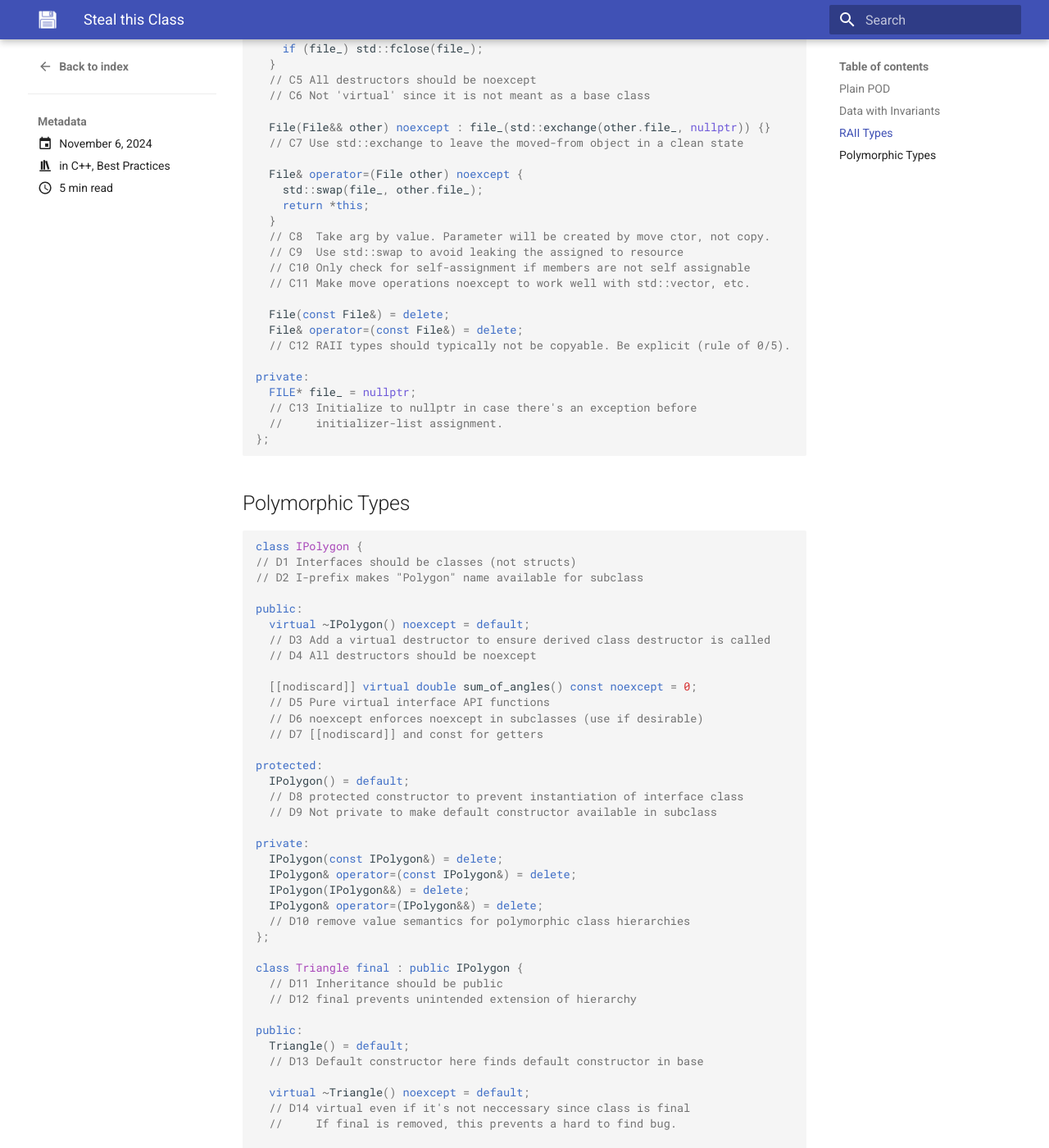
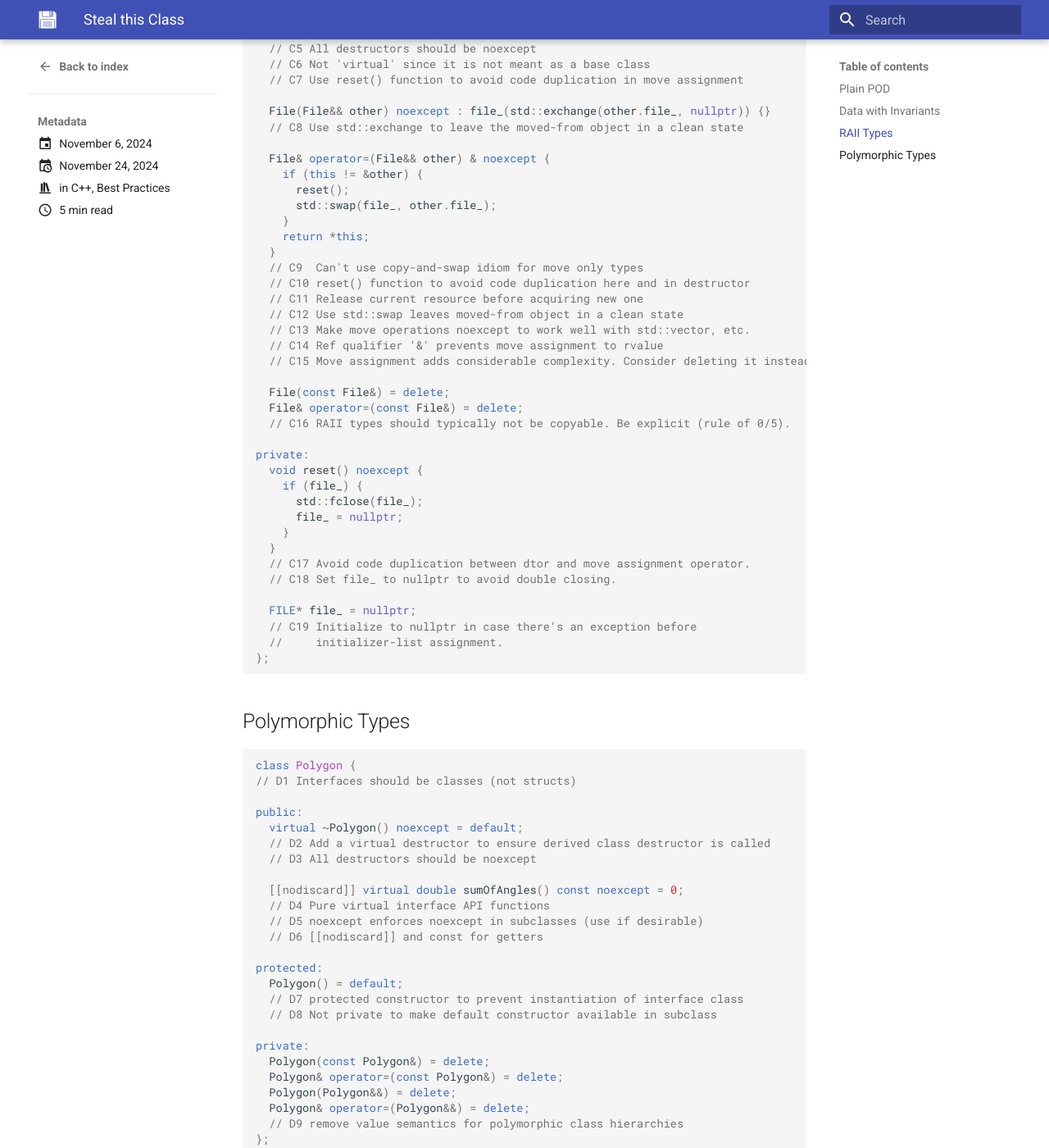
Before and after one commit to 4ZM/4zm.github.io, an MkDocs documentation site: the page built from docs/posts/2024-11-06-steal-this-class/steal-this-class.md, in a window 1280 px wide and 1400 px high, scrolled down 2457 px. Shown: the whole window at 82% size. Built offline with MkDocs 1.6.1 and Material for MkDocs 9.7.7, drawn with Linux system fonts in a browser that asks for light colours; some of the changed text lies outside the part shown.

Commit message:
update steal this class post

````diff
--- a/docs/posts/2024-11-06-steal-this-class/steal-this-class.md
+++ b/docs/posts/2024-11-06-steal-this-class/steal-this-class.md
@@ -1,6 +1,9 @@
 ---
 draft: false
-date: 2024-11-06
+date:
+date:
+  created: 2024-11-06
+  updated: 2024-11-24
 slug: steal-this-class
 categories:
   - C++
@@ -60,7 +63,7 @@ public:
   //    unintentional implicit conversion.
   // B5 Limit duplication in constructor bodies with delegating constructors
 
-  constexpr Circle(const Point & center, float radius) :
+  constexpr Circle(const Point& center, float radius) :
     center_(center), radius_(radius < 0.0f ? 0.0f : radius) {}
   // B6 Handle pre-condition violations and preserve class invariants
   //    by truncation or throwing. Throw unless constructor is constexpr.
@@ -69,12 +72,12 @@ public:
   //    Don't offer this constructor to avoid confusion with argument order
   //    at the call site, i.e. Circle{radius, x, y}
 
-  [[nodiscard]] constexpr const Point & getCenter() const noexcept { return center_; }
+  [[nodiscard]] constexpr const Point& getCenter() const noexcept { return center_; }
   // B8  Use both constexpr and const
   // B9  Use [[nodiscard]] where it's clearly a bug to not use a return value
   // B10 All logically non-mutating functions should be const
 
-  constexpr void setCenter(const Point & center) { center_ = center; }
+  constexpr void setCenter(const Point& center) { center_ = center; }
   // B11 Setters can often not be noexcept since they might copy and allocate
   //     In this case it would be fine, but not in general.
 
@@ -111,36 +114,50 @@ public:
       : file_(std::fopen(fileName.c_str(), "r")) {
     if (!file_) throw std::runtime_error("Failed to open file");
   }
-  // C2 [[nodiscard]] on constructors prevents forgetting to name the RAII.
+  // C2 [[nodiscard]] on constructors prevents forgetting to name the RAII object.
   //    Especially important if the 'resource' is a side-effect, like a lock.
   // C3 Use exceptions to signal errors
   // C4 Make single-arg constructor 'explicit' to prevent implicit conversion.
 
-  ~File() noexcept {
-    if (file_) std::fclose(file_);
-  }
+  ~File() noexcept { reset(); }
   // C5 All destructors should be noexcept
   // C6 Not 'virtual' since it is not meant as a base class
+  // C7 Use reset() function to avoid code duplication in move assignment
 
   File(File&& other) noexcept : file_(std::exchange(other.file_, nullptr)) {}
-  // C7 Use std::exchange to leave the moved-from object in a clean state
+  // C8 Use std::exchange to leave the moved-from object in a clean state
 
-  File& operator=(File other) noexcept {
-    std::swap(file_, other.file_);
+  File& operator=(File&& other) & noexcept {
+    if (this != &other) {
+      reset();
+      std::swap(file_, other.file_);
+    }
     return *this;
   }
-  // C8  Take arg by value. Parameter will be created by move ctor, not copy.
-  // C9  Use std::swap to avoid leaking the assigned to resource
-  // C10 Only check for self-assignment if members are not self assignable
-  // C11 Make move operations noexcept to work well with std::vector, etc.
+  // C9  Can't use copy-and-swap idiom for move only types
+  // C10 reset() function to avoid code duplication here and in destructor
+  // C11 Release current resource before acquiring new one
+  // C12 Use std::swap leaves moved-from object in a clean state
+  // C13 Make move operations noexcept to work well with std::vector, etc.
+  // C14 Ref qualifier '&' prevents move assignment to rvalue
+  // C15 Move assignment adds considerable complexity. Consider deleting it instead.
 
   File(const File&) = delete;
   File& operator=(const File&) = delete;
-  // C12 RAII types should typically not be copyable. Be explicit (rule of 0/5).
+  // C16 RAII types should typically not be copyable. Be explicit (rule of 0/5).
 
 private:
+  void reset() noexcept {
+    if (file_) {
+      std::fclose(file_);
+      file_ = nullptr;
+    }
+  }
+  // C17 Avoid code duplication between dtor and move assignment operator.
+  // C18 Set file_ to nullptr to avoid double closing.
+
   FILE* file_ = nullptr;
-  // C13 Initialize to nullptr in case there's an exception before
+  // C19 Initialize to nullptr in case there's an exception before
   //     initializer-list assignment.
 };
 ```
@@ -148,51 +165,50 @@ private:
 ## Polymorphic Types
 
 ```cpp
-class IPolygon {
+class Polygon {
 // D1 Interfaces should be classes (not structs)
-// D2 I-prefix makes "Polygon" name available for subclass
 
 public:
-  virtual ~IPolygon() noexcept = default;
-  // D3 Add a virtual destructor to ensure derived class destructor is called
-  // D4 All destructors should be noexcept
+  virtual ~Polygon() noexcept = default;
+  // D2 Add a virtual destructor to ensure derived class destructor is called
+  // D3 All destructors should be noexcept
 
-  [[nodiscard]] virtual double sum_of_angles() const noexcept = 0;
-  // D5 Pure virtual interface API functions
-  // D6 noexcept enforces noexcept in subclasses (use if desirable)
-  // D7 [[nodiscard]] and const for getters
+  [[nodiscard]] virtual double sumOfAngles() const noexcept = 0;
+  // D4 Pure virtual interface API functions
+  // D5 noexcept enforces noexcept in subclasses (use if desirable)
+  // D6 [[nodiscard]] and const for getters
 
 protected:
-  IPolygon() = default;
-  // D8 protected constructor to prevent instantiation of interface class
-  // D9 Not private to make default constructor available in subclass
+  Polygon() = default;
+  // D7 protected constructor to prevent instantiation of interface class
+  // D8 Not private to make default constructor available in subclass
 
 private:
-  IPolygon(const IPolygon&) = delete;
-  IPolygon& operator=(const IPolygon&) = delete;
-  IPolygon(IPolygon&&) = delete;
-  IPolygon& operator=(IPolygon&&) = delete;
-  // D10 remove value semantics for polymorphic class hierarchies
+  Polygon(const Polygon&) = delete;
+  Polygon& operator=(const Polygon&) = delete;
+  Polygon(Polygon&&) = delete;
+  Polygon& operator=(Polygon&&) = delete;
+  // D9 remove value semantics for polymorphic class hierarchies
 };
 
-class Triangle final : public IPolygon {
-  // D11 Inheritance should be public
-  // D12 final prevents unintended extension of hierarchy
+class Triangle final : public Polygon {
+// D10 Inheritance should be public
+// D11 final prevents unintended extension of hierarchy
 
 public:
   Triangle() = default;
-  // D13 Default constructor here finds default constructor in base
+  // D12 Default constructor here finds default constructor in base
 
   virtual ~Triangle() noexcept = default;
-  // D14 virtual even if it's not neccessary since class is final
-  //     If final is removed, this prevents a hard to find bug.
+  // D13 virtual even if it's not necessary since class is final
+  //     If final is removed, this could prevent a hard to find bug.
 
-  [[nodiscard]] double sum_of_angles() const noexcept override { return 180.0; }
-  // D15 Use override. virtual is implied and not required
-  // D16 noexcept required by base class
+  [[nodiscard]] double sumOfAngles() const noexcept override { return 180.0; }
+  // D14 Use override. virtual is implied and not required
+  // D15 noexcept required by base class
 
   // NO: Triangle(const Triangle&) = delete;
-  // D17 No need to remove value semantics here since it's done in base
+  // D16 No need to remove value semantics here since it's done in base
 };
 ```
 
````
Also changed, not shown: other parts of docs/posts/2024-11-06-steal-this-class/steal-this-class.md (+2 -2 lines).
